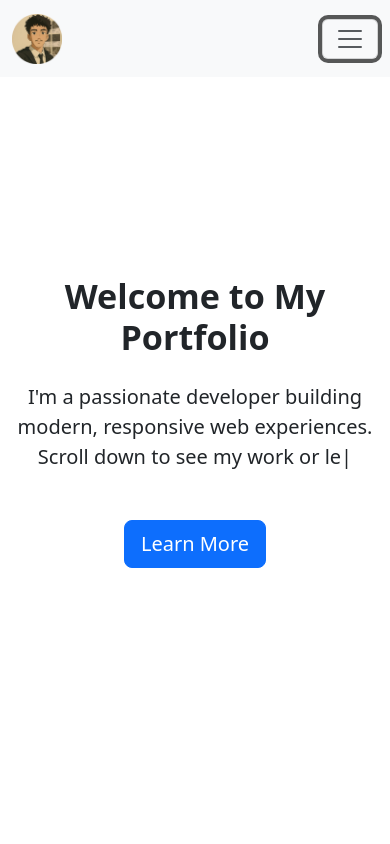
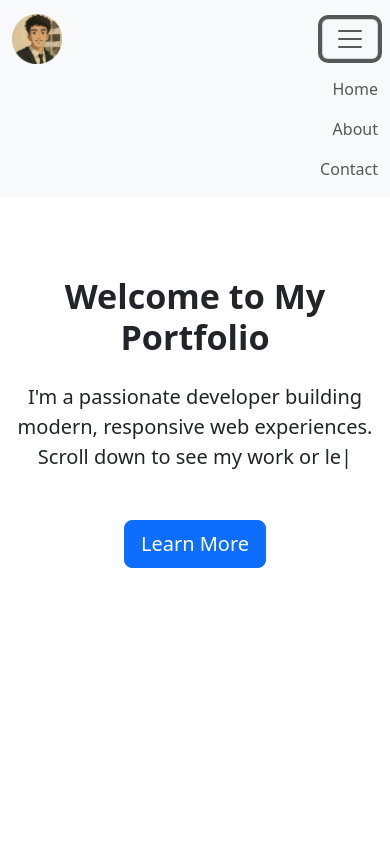
Before and after one commit to zamine-dots/Portfolio-App, a React (Create React App) app: page / in a window 390 px wide. Both pictures are taken after a click on the button "Toggle navigation". Shown: the top 844 px of the page. Built offline with nearby package versions, Linux system fonts and the light colour scheme.

Commit message:
navbar update

```diff
--- a/src/components/Navbar.jsx
+++ b/src/components/Navbar.jsx
@@ -1,5 +1,6 @@
 import React from 'react';
 import 'bootstrap/dist/css/bootstrap.css';
+import 'bootstrap/dist/js/bootstrap.bundle.min'; // Bootstrap JS
 import logo from '../img/logo.png';
 
 function Navbar() {
@@ -21,7 +22,7 @@
           <span className="navbar-toggler-icon"></span>
         </button>
         <div className="collapse navbar-collapse" id="navbarNav">
-          <ul className="navbar-nav ms-auto">
+          <ul className="navbar-nav ms-auto text-end">
             <li className="nav-item"><a className="nav-link" href="#home">Home</a></li>
             <li className="nav-item"><a className="nav-link" href="#about">About</a></li>
             <li className="nav-item"><a className="nav-link" href="#contact">Contact</a></li>
--- /dev/null
+++ b/src/navbar.css
@@ -0,0 +1,3 @@
+.custom-offcanvas-width {
+    width: 250px; /* Smaller sidebar width */
+  }
```
